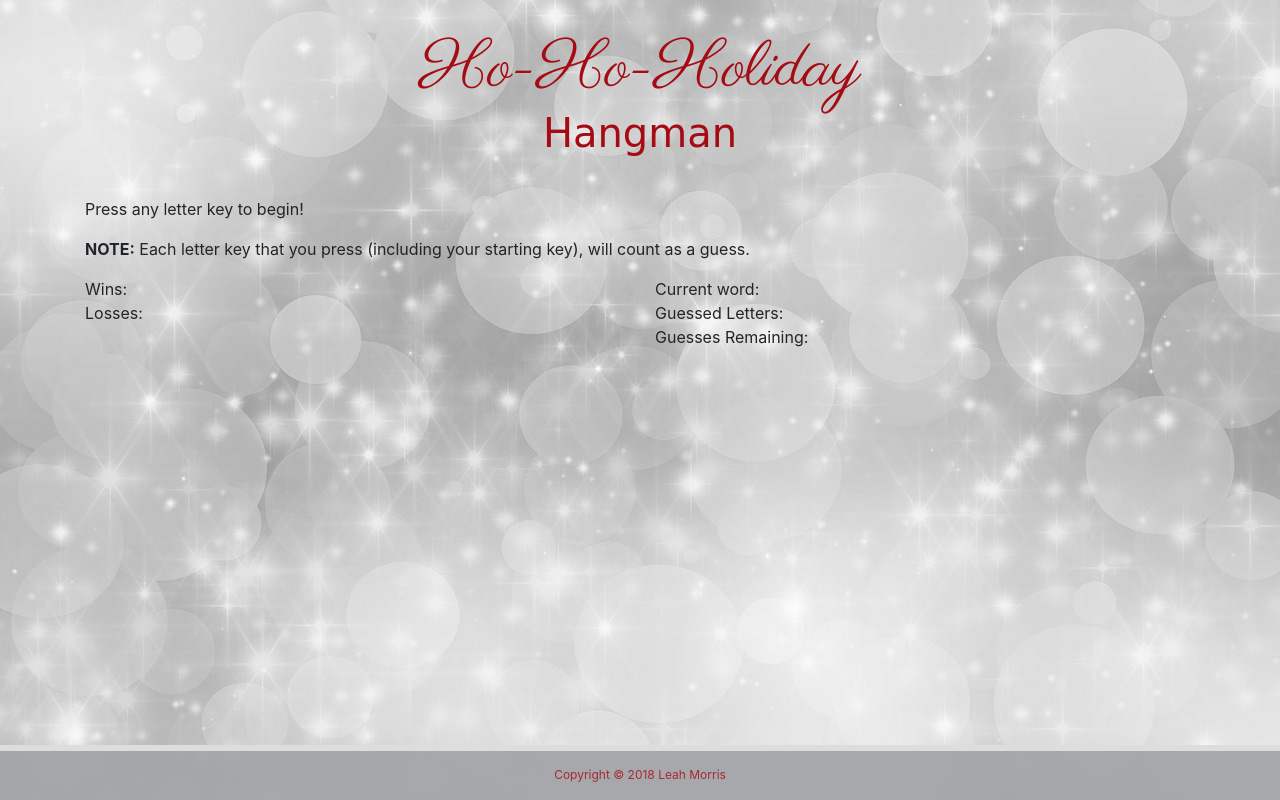
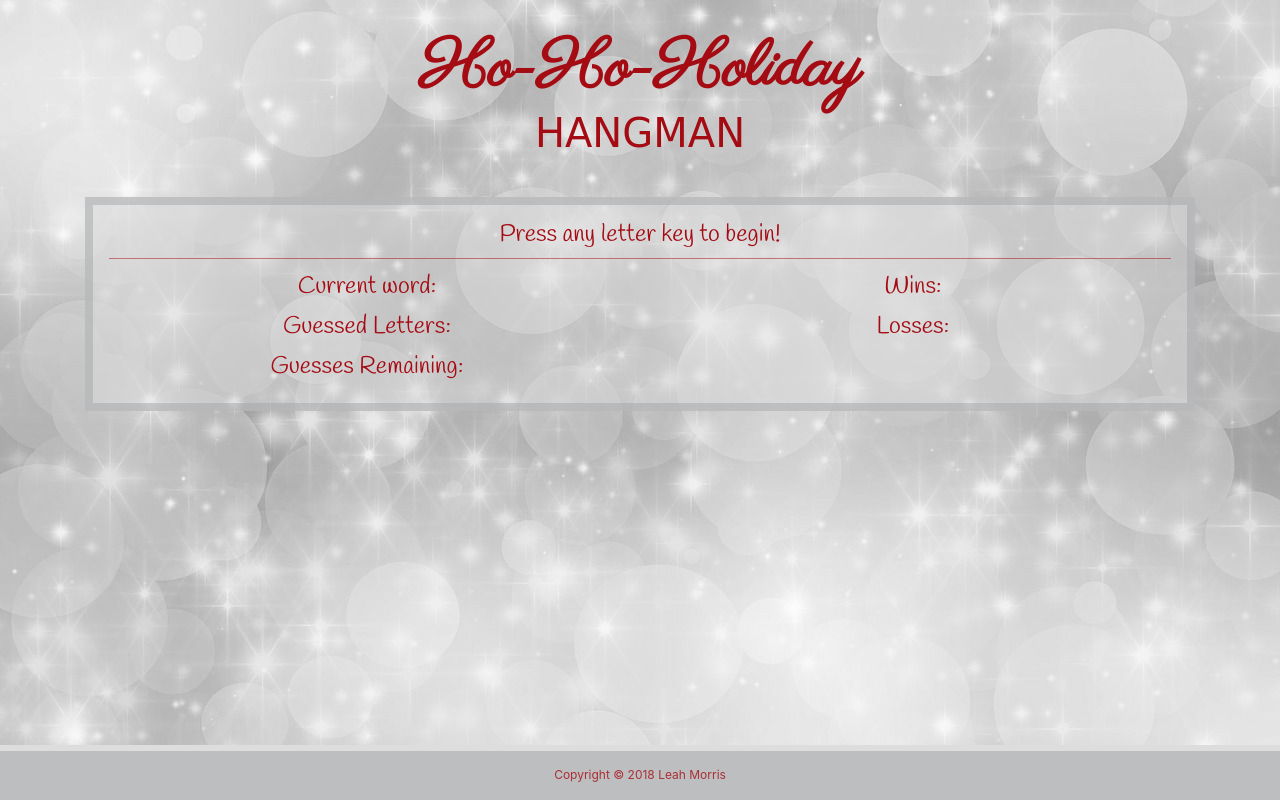
Before and after one commit to morris-leaha/Word-Guess-Game, a plain HTML site: page index.html in a window 1280 px wide. Drawn offline with nearby package versions, Linux system fonts and the light colour scheme; a web font is replaced by a local one.

Commit message:
slight html structure rearrangements, more css changes

```diff
--- a/assets/css/style.css
+++ b/assets/css/style.css
@@ -14,6 +14,7 @@ body {
 
 .title1 {
     font-family: "Parisienne", cursive;
+    font-weight: bold;
     font-size: 4rem;
     margin-bottom: 0;
 }
@@ -22,9 +23,26 @@ body {
     font-family: 'Gravitas One', cursive;
 }
 
+section {
+    font-family: 'Handlee', cursive;
+    font-size: 1.5rem;
+    color: rgb(165,11,19);
+    padding: 1rem;
+    border: 0.5rem rgb(164,165,169,0.5) solid;
+    background: rgb(221,221,221,0.5);
+    line-height: 2.5rem;
+}
+
+.h4 {
+    border-bottom: 1px rgb(165,11,19,0.5) solid;
+    padding-bottom: 0.5rem;
+}
+
+
+
 footer {
     margin-top: 3rem;
-    background-color: rgb(164,165,169,0.95);
+    background-color: rgb(189,190,192);
     border-top: 6px rgb(221,221,221) solid;
 }
 
--- a/index.html
+++ b/index.html
@@ -12,7 +12,7 @@
     <!-- LINK TO CSS  -->
     <link rel="stylesheet" type="text/css" media="screen" href="assets/css/style.css" />
     <!-- LINK TO GOOGLE FONTS -->
-    <link href="https://fonts.googleapis.com/css?family=Gravitas+One|Parisienne" rel="stylesheet">
+    <link href="https://fonts.googleapis.com/css?family=Gravitas+One|Handlee|Parisienne" rel="stylesheet">
 </head>
 
 <body>
@@ -22,28 +22,27 @@
     <header>
         <div class="jumbotron text-center" id="game-title">
             <h1 class="title1">Ho-Ho-Holiday</h1>
-            <h1 class="title2">Hangman</h1>
+            <h1 class="title2">HANGMAN</h1>
         </div>
     </header>
 
     <section class="main-section">
         <div class="row" id="instructions">
-            <div class="col">
-                <p id="start">Press any letter key to begin!</p>
-                <p><strong>NOTE:</strong>&nbsp;Each letter key that you press (including your starting key), will count as a guess.</p>
+            <div class="col text-center">
+                <p id="start" class="h4">Press any letter key to begin!</p>
             </div>
         </div>
 
-        <div class="row" id="game-information">
+        <div class="row text-center" id="game-information">
+            <div class="col text-center">
+                <div id="current-word">Current word:</div>
+                <div id="current-guesses">Guessed Letters:</div>
+                <div id="guesses-remaining">Guesses Remaining:</div>
+            </div>
+
             <div class="col">
                 <div id="wins">Wins:</div>
                 <div id="losses">Losses:</div>
-            </div>
-
-            <div class="col">
-                <div id="current-word">Current word:</div>
-                <div id="current-guesses">Guessed Letters:</div>
-                <div id="guesses-remaining">Guesses Remaining:</div>
             </div>
         </div>
     </section>
```
